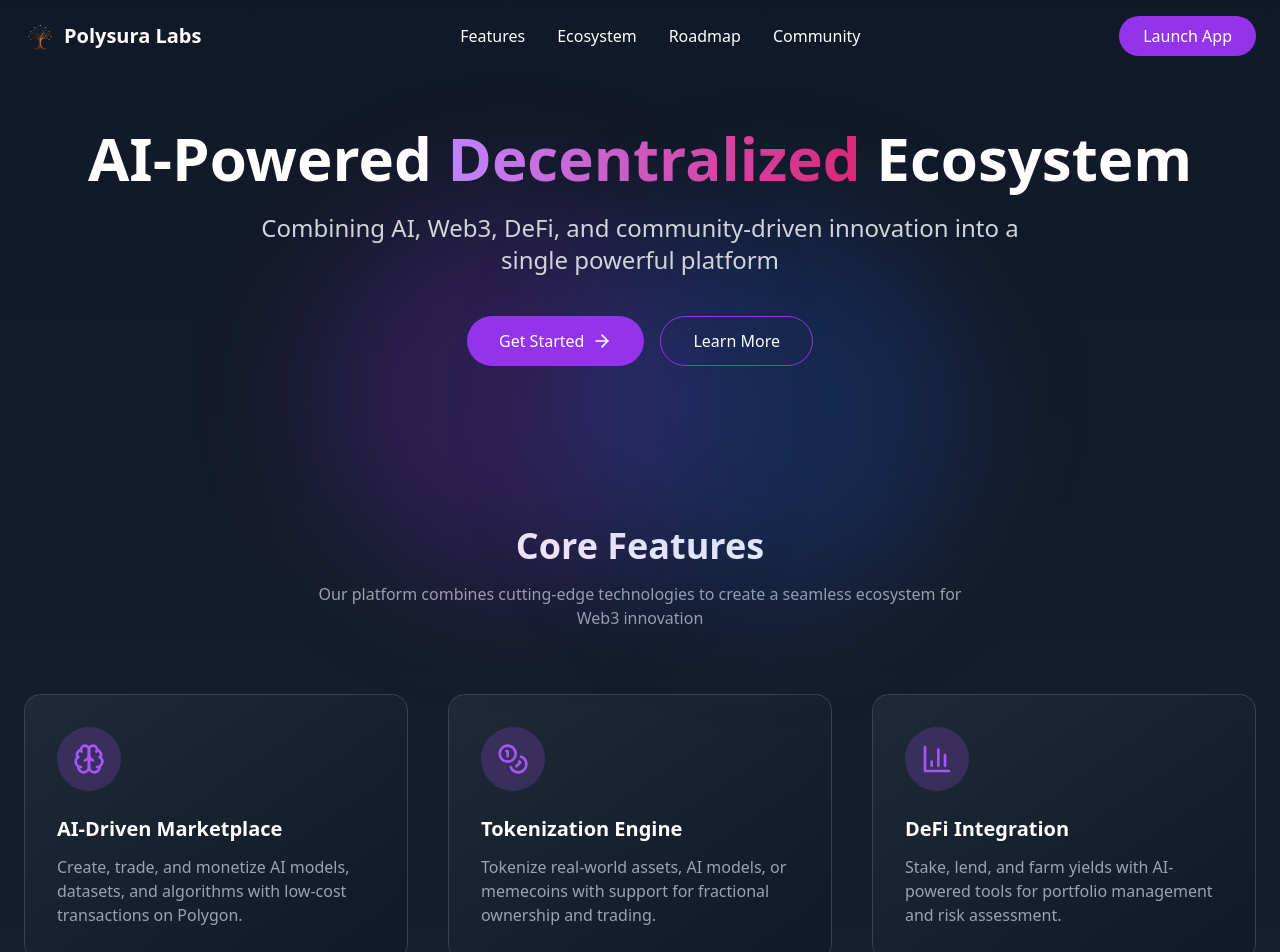
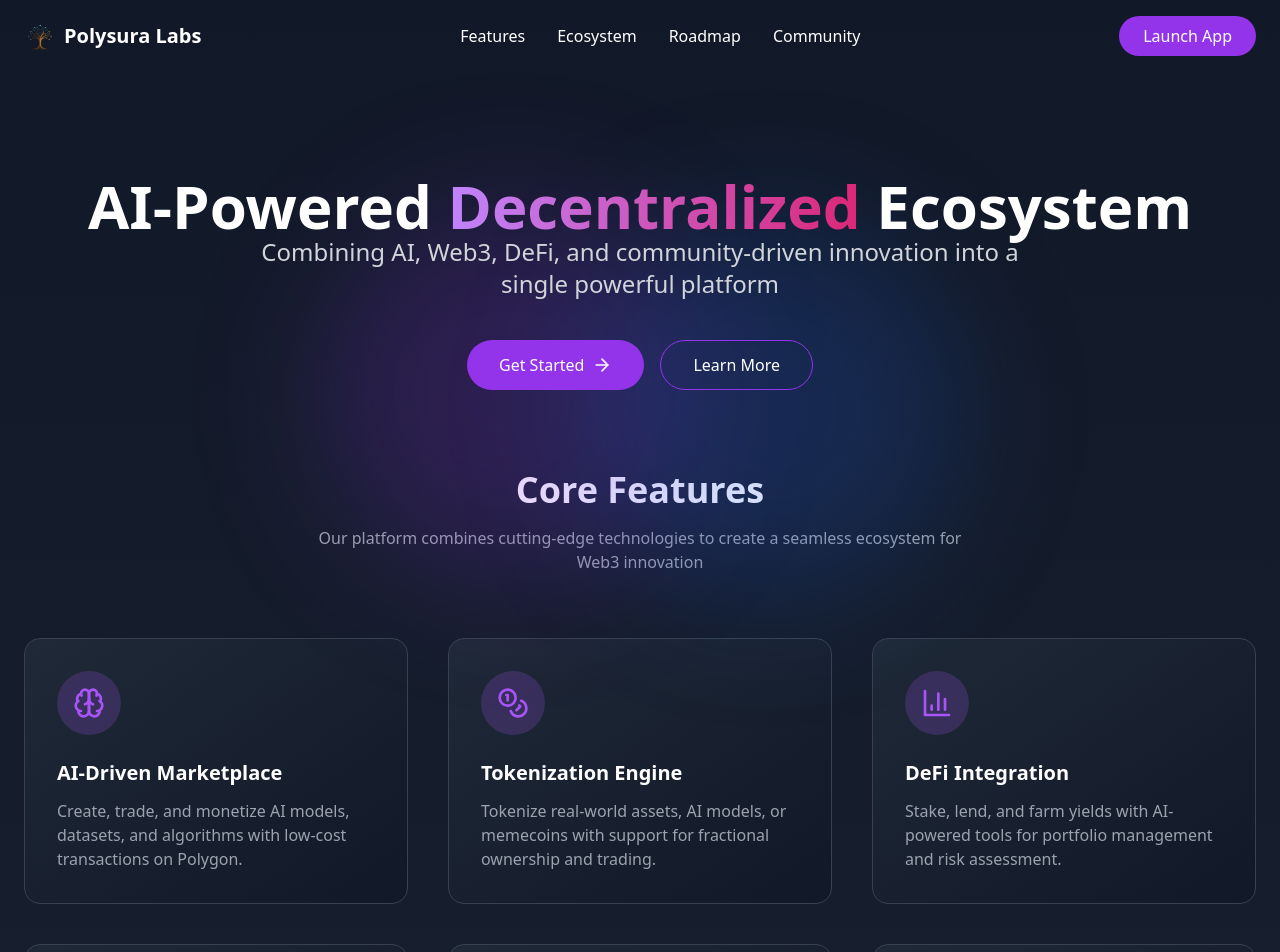
Before and after one commit to Polysura-Labs/polysura, a React (Vite) app: page / in a window 1280 px wide. Shown: the top 952 px of the page. Built offline with nearby package versions, Linux system fonts and the light colour scheme.

Commit message:
save changes

```diff
--- a/src/App.tsx
+++ b/src/App.tsx
@@ -120,13 +120,13 @@ function App() {
           <div className="absolute bottom-1/4 right-1/4 w-96 h-96 bg-blue-600/20 rounded-full filter blur-3xl"></div>
         </div>
         <div className="relative z-10">
-          <h1 className="text-5xl md:text-6xl font-bold mb-6">
+          <h1 className="text-5xl md:text-6xl font-bold m6- mt-12">
             AI-Powered <span className="text-transparent bg-clip-text bg-gradient-to-r from-purple-400 to-pink-600">Decentralized</span> Ecosystem
           </h1>
           <p className="text-xl md:text-2xl text-gray-300 mb-10 max-w-3xl mx-auto">
             Combining AI, Web3, DeFi, and community-driven innovation into a single powerful platform
           </p>
-          <div className="flex flex-col md:flex-row justify-center gap-4">
+          <div className="flex flex-col md:flex-row justify-center gap-4 ">
             <button className="bg-purple-600 hover:bg-purple-700 text-white px-8 py-3 rounded-full font-medium transition-colors flex items-center justify-center">
               Get Started <ArrowRight className="ml-2 h-5 w-5" />
             </button>
@@ -138,7 +138,7 @@ function App() {
       </section>
 
       {/* Features Section */}
-      <section id="features" className="container mx-auto px-6 py-20">
+      <section id="features" className="container mx-auto px-6 py-15">
         <h2 className="text-3xl md:text-4xl font-bold mb-4 text-center">Core Features</h2>
         <p className="text-gray-400 text-center mb-16 max-w-2xl mx-auto">
           Our platform combines cutting-edge technologies to create a seamless ecosystem for Web3 innovation
```
